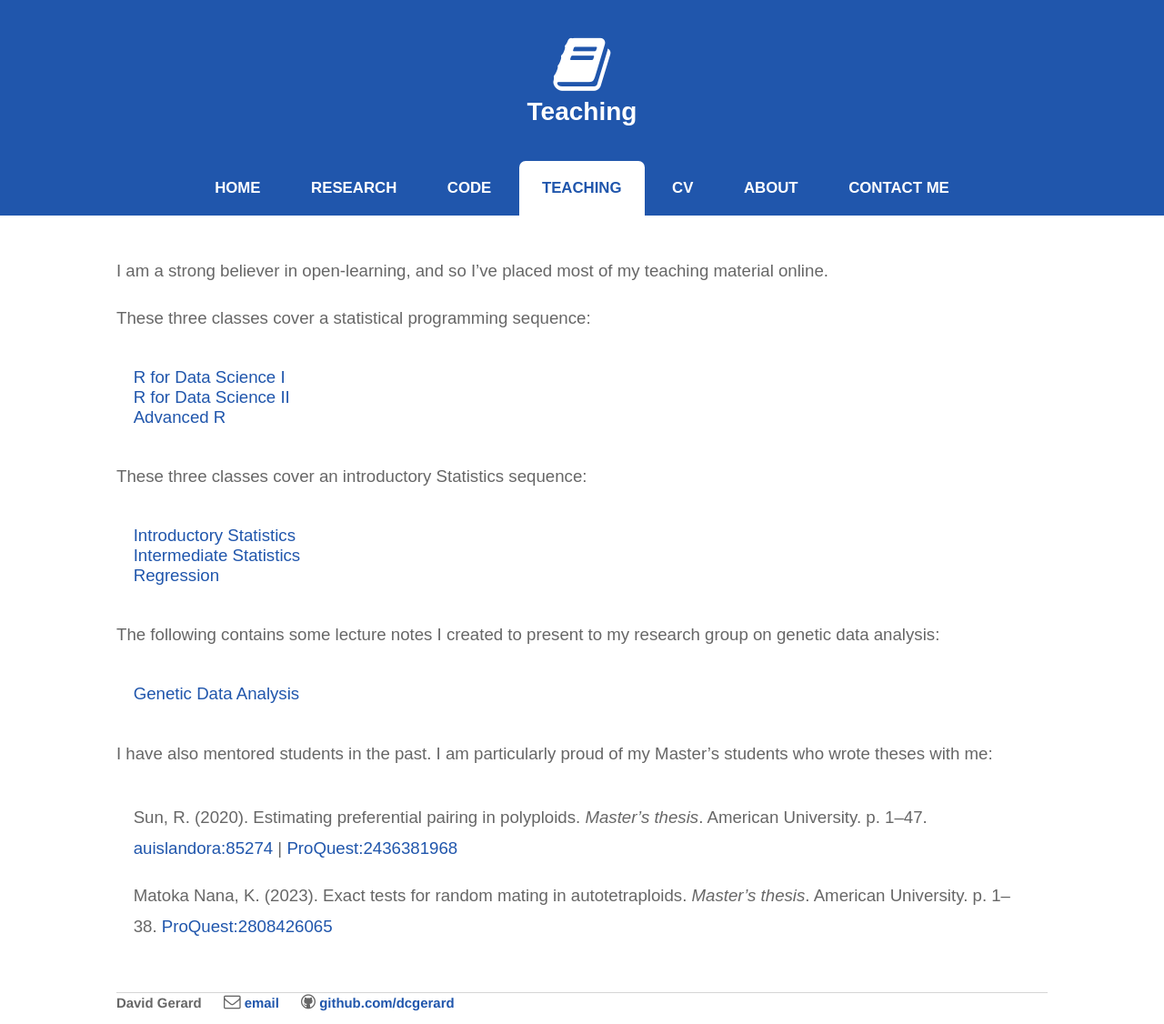
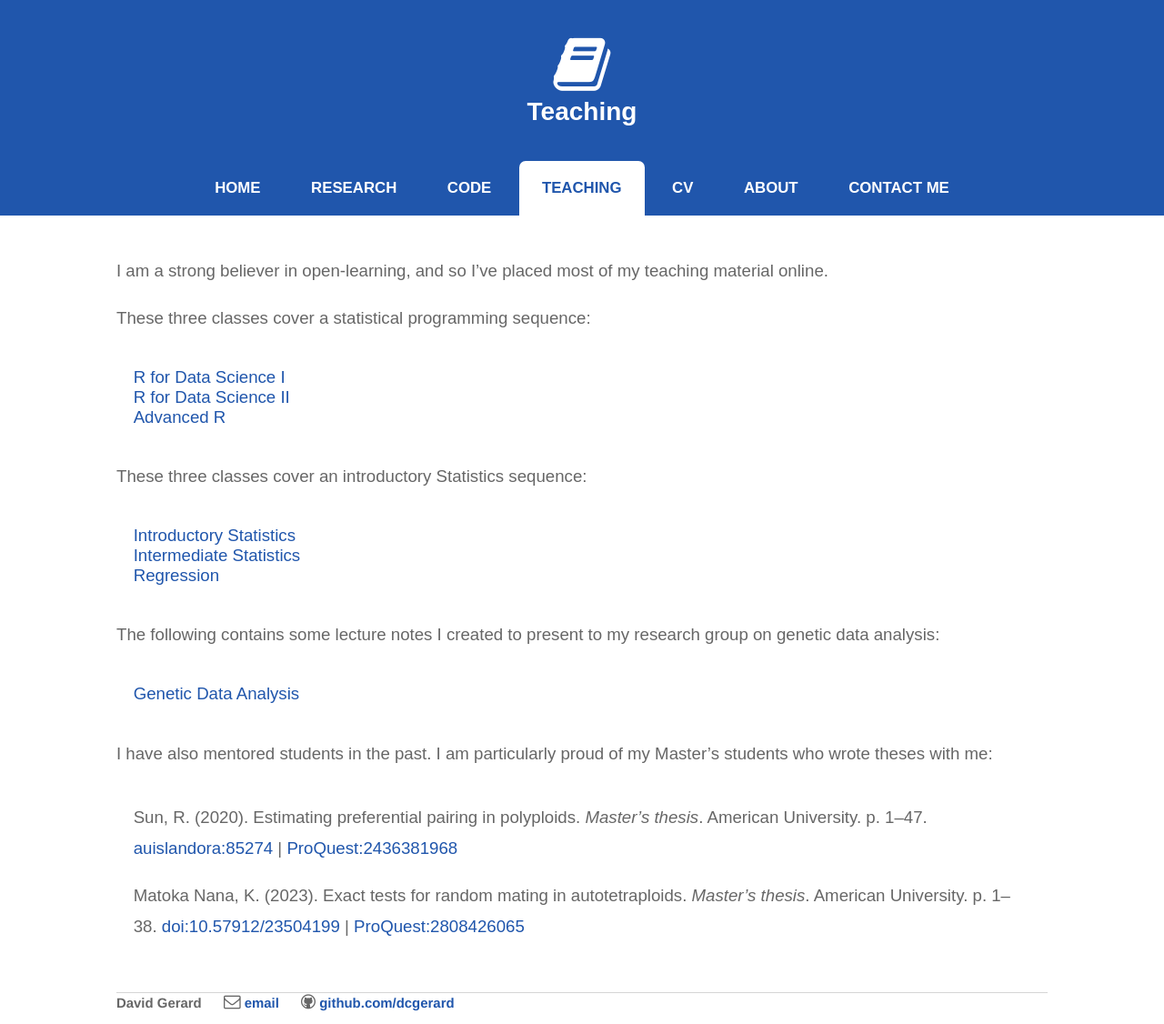
Before and after one commit to dcgerard/dcgerard.github.io, a Jekyll site: the page built from teaching/index.md, in a window 1280 px wide. Shown: the whole page at 91% size. Built offline with Jekyll 4.4.1, drawn with Linux system fonts in a browser that asks for light colours.

Commit message:
update karene doi

```diff
--- a/teaching/index.md
+++ b/teaching/index.md
@@ -28,4 +28,4 @@ I have also mentored students in the past. I am particularly proud of my Master'
 University. p. 1–47. [auislandora:85274](https://hdl.handle.net/1961/auislandora:85274) \| [ProQuest:2436381968](https://www.proquest.com/docview/2436381968)
 
 - Matoka Nana, K. (2023). Exact tests for random mating in autotetraploids. *Master’s thesis*.
-American University. p. 1–38. [ProQuest:2808426065](https://www.proquest.com/docview/2808426065)
+American University. p. 1–38. [doi:10.57912/23504199](https://doi.org/10.57912/23504199) \| [ProQuest:2808426065](https://www.proquest.com/docview/2808426065)
```
Also changed, not shown: 1 other file.
